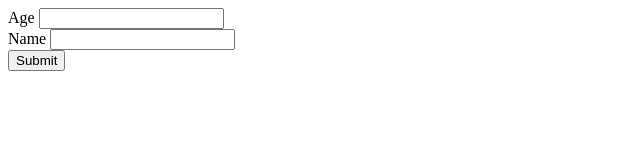
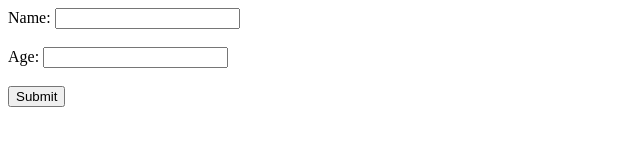
Before and after one commit to acciojob/promises-and-chains-kittu2karthik, a website: page main.html in a window 1280 px wide. Shown: the whole page, without its empty margins (0-640 px from the left). Drawn offline with Linux system fonts and the light colour scheme.

Commit message:
created a submission

```diff
--- a/main.html
+++ b/main.html
@@ -8,16 +8,12 @@
   <body>
     <!-- write the body here -->
 	<form>
-		<div>
-			<label for='age'>Age</label>
-			<input type='number' id='age'/>
-		</div>
-		<div>
-			<label for='name'>Name</label>
-			<input type='input' id='name'/>
-		</div>
-		<button type='submit' id='btn'>Submit</button>
-	</form>
+    <label for="name">Name:</label>
+    <input type="text" id="name" name="name"><br><br>
+    <label for="age">Age:</label>
+    <input type="number" id="age" name="age"><br><br>
+    <button type="submit" id="btn">Submit</button>
+  </form>
     <script type="text/javascript" src="./script.js"></script>
   </body>
 </html>
--- a/script.js
+++ b/script.js
@@ -5,7 +5,7 @@ const nameEl = document.querySelector('#name');
 formEl.addEventListener("submit", (event) => {
   event.preventDefault();
   if (ageEl.value === '' || nameEl.value === '') {
-    alert("Please enter valid details.");
+    alert("Please enter valid details");
     return;
   }
 
@@ -17,7 +17,7 @@ formEl.addEventListener("submit", (event) => {
       if (age > 18) {
         resolve(`Welcome, ${name}. You can vote.`);
       } else {
-        reject(`Oh sorry, ${name}. You aren't old enough.`);
+        reject(`Oh sorry ${name}. You aren't old enough.`);
       }
     }, 4000);
   });
```
